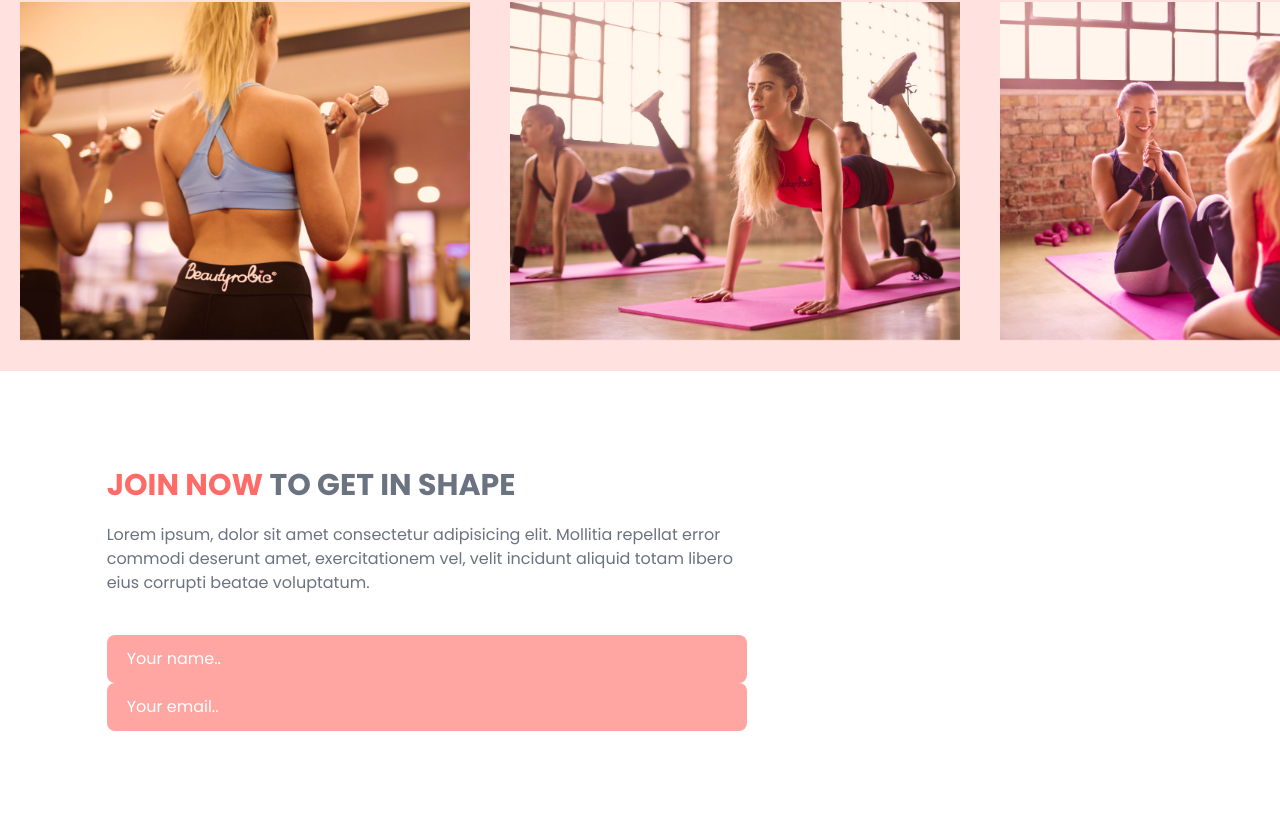
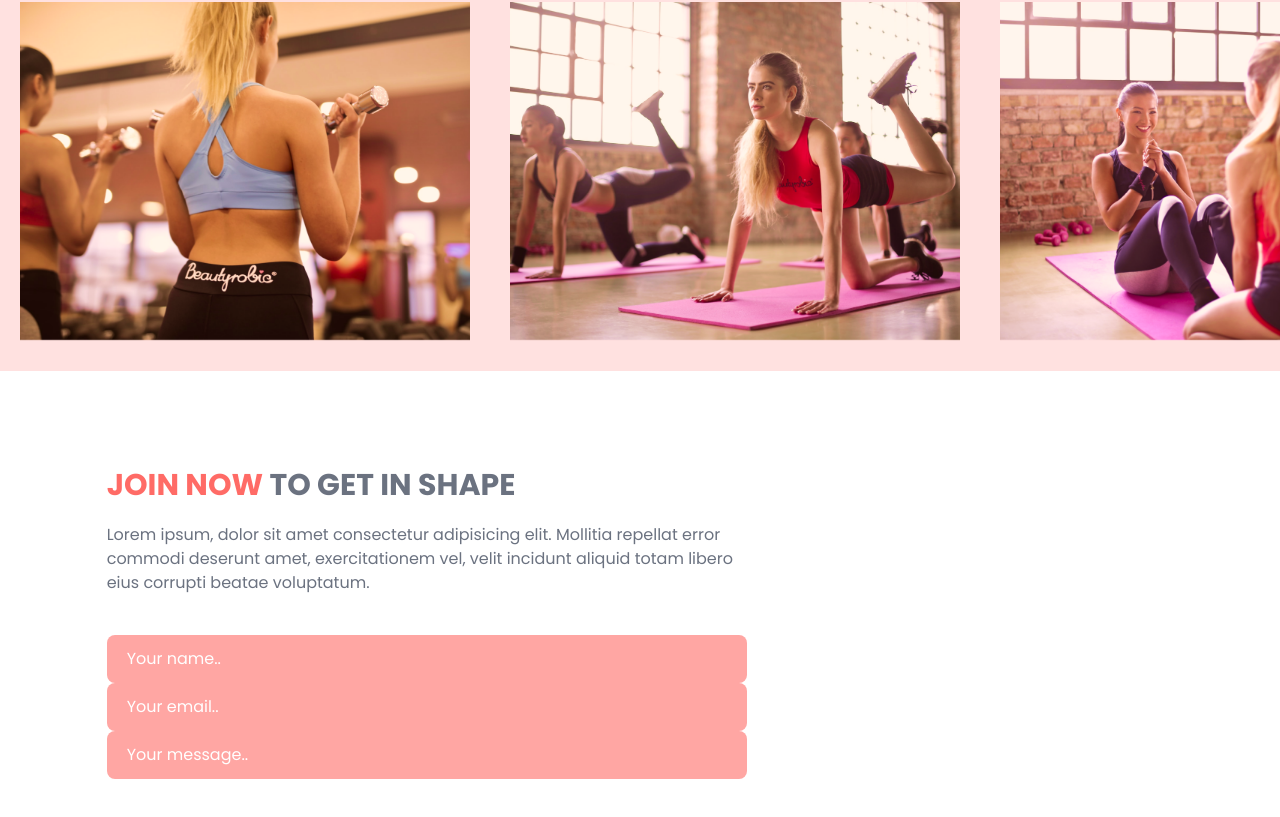
Before and after one commit to yusuffikri/barasuara-typescript, a React (Vite) app: page / in a window 1280 px wide. Shown: the part 2351-3168 px from the top of the page. Built offline with nearby package versions, Linux system fonts and the light colour scheme.

Commit message:
contact page update

```diff
--- a/src/sections/contacts/index.tsx
+++ b/src/sections/contacts/index.tsx
@@ -47,7 +47,7 @@ const Contacts
         visible: {opacity: 1, y: 0},
        }}>
             <form target="_blank" onSubmit={onSubmit} action="https://formsubmit.co/yusuffiks99@email.com" method="POST">
-
+              {/* Name */}
               <input className={inputStyles} type="text" placeholder="Your name.." {...register("name", {
                 required: true,
                 maxLength: 100,
@@ -58,7 +58,7 @@ const Contacts
                   {errors.name.type === "maxLength" && "Maxlength is 100 character."}
                 </p>
               )}
-
+                {/* Email */}
                 <input className={inputStyles} type="text" placeholder="Your email.." {...register("email", {
                 required: true,
                 pattern: /^[A-Z0-9._%+-]+@[A-Z0-9.-]+\[A-Z]{2,}$/i,
@@ -66,7 +66,18 @@ const Contacts
               {errors.email && (
                 <p className="mt-1 text-primary-500">
                   {errors.email.type === "required" && "This field is required."}
-                  {errors.email.type === "maxLength" && "Maxlength is 100 character."}
+                  {errors.email.type === "pattern" && "Invalid email address."}
+                </p>
+              )}
+
+                <input className={inputStyles} type="text" placeholder="Your message.." {...register("message", {
+                required: true,
+                maxLength: 2000,
+              })} />
+              {errors.message && (
+                <p className="mt-1 text-primary-500">
+                  {errors.message.type === "required" && "This field is required."}
+                  {errors.message.type === "maxLength" && "Maxlength is 2000 character."}
                 </p>
               )}
             </form>
```
